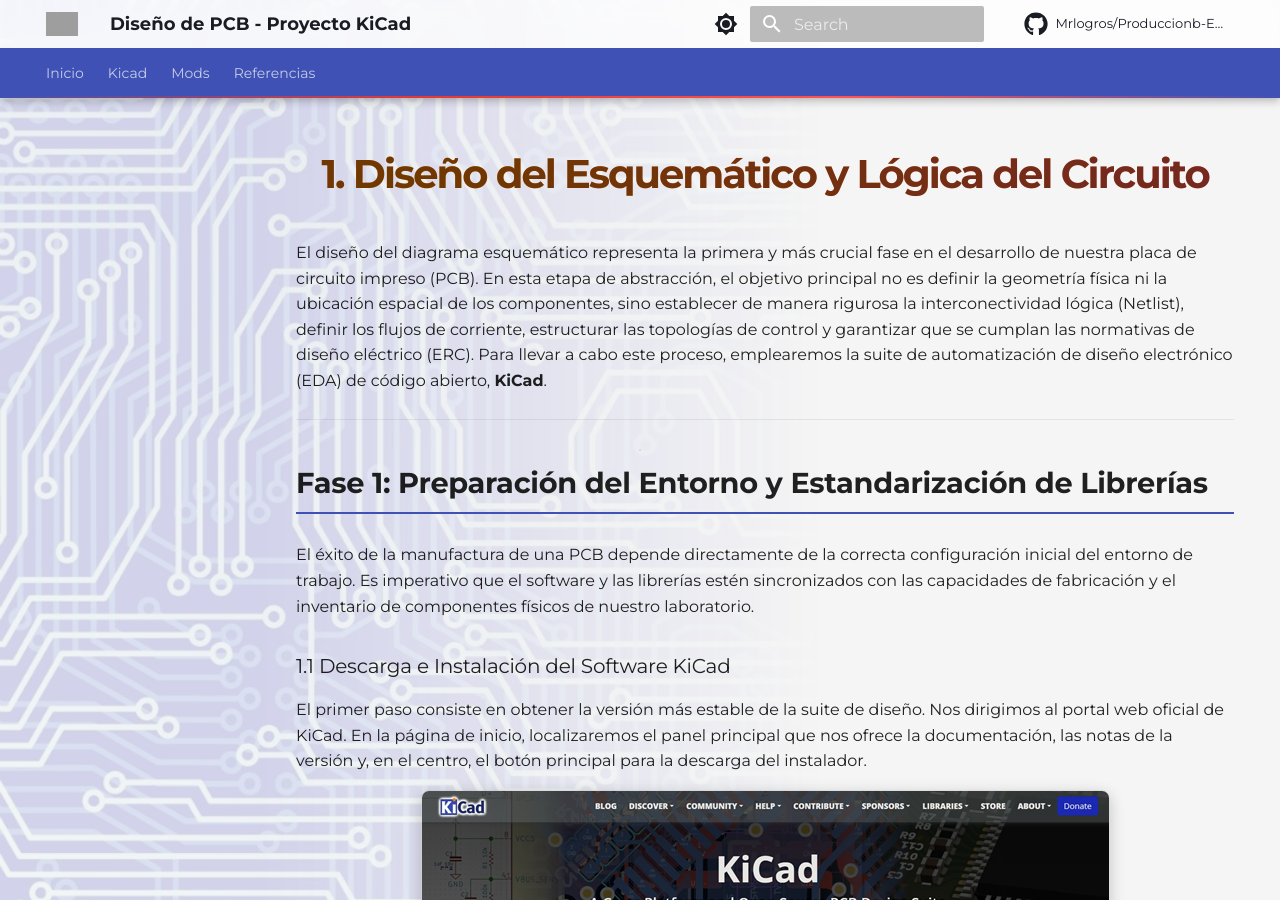
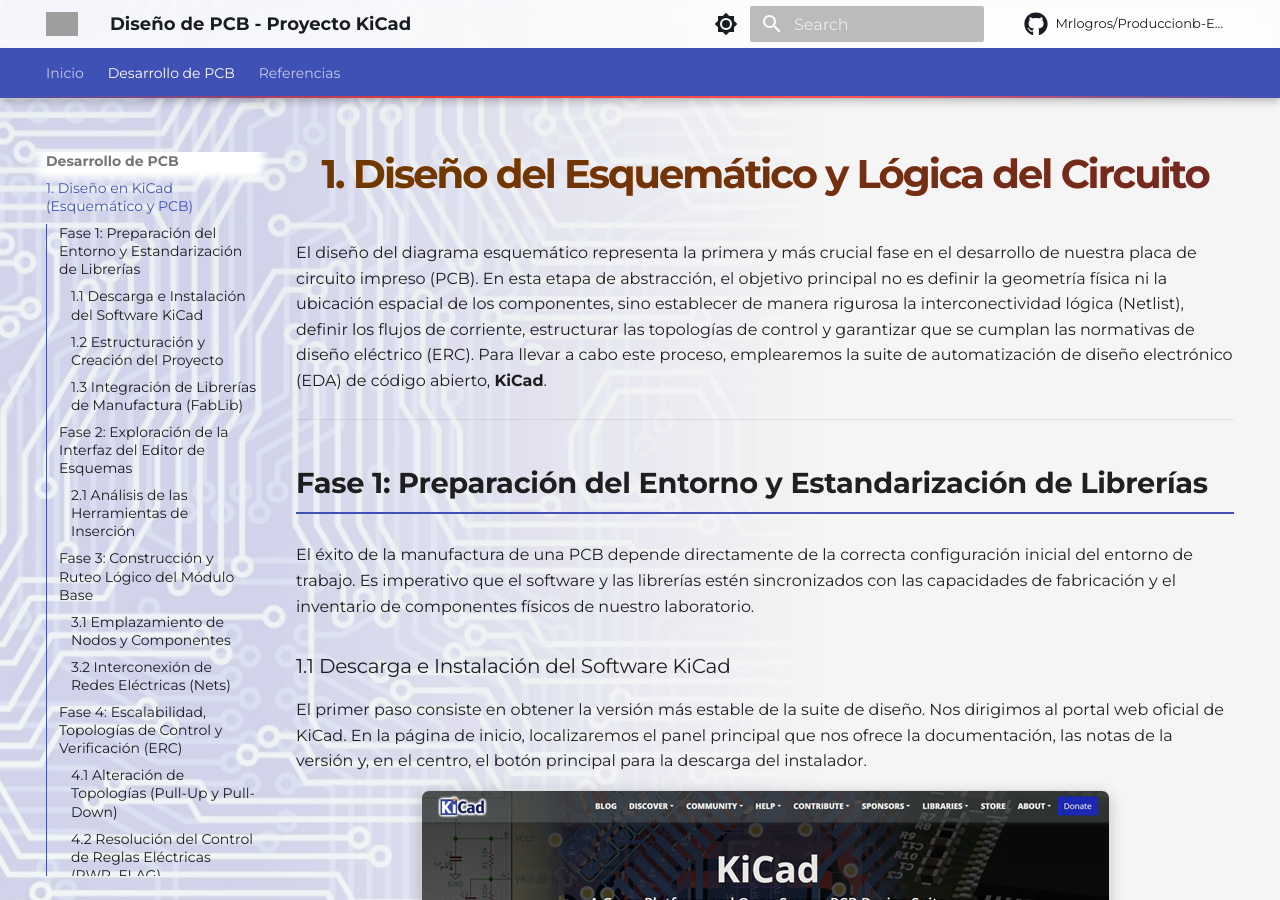
Before and after one commit to Mrlogros/Produccionb-Electronica, an MkDocs documentation site: the page built from docs/diseno-kicad.md, in a window 1280 px wide and 900 px high. Built offline with MkDocs 1.6.1 and Material for MkDocs 9.7.7, drawn with Linux system fonts in a browser that asks for light colours; comment, search, counter and statistics services are not loaded; grey boxes are pictures that could not be loaded.

Commit message:
Revise navigation menu in mkdocs.yml
Updated navigation structure in mkdocs.yml to reflect new sections.

```diff
--- a/mkdocs.yml
+++ b/mkdocs.yml
@@ -5,14 +5,12 @@
 repo_url: https://github.com/Mrlogros/Produccionb-Electronica
 repo_name: Mrlogros/Produccionb-Electronica
 
-# Menú agrupado para forzar las pestañas superiores modernas
+# Menú agrupado
 nav:
   - Inicio: index.md
-  - Kicad:
-    - 1. Diseño del Esquemático: esquematico.md
-    - 2. Editor de Placas (Layout): editor-placas.md
-  - Mods:
-    - 3. Mods CE y Ajustes: mods-ce.md
+  - Desarrollo de PCB:
+    - 1. Diseño en KiCad (Esquemático y PCB): diseno-kicad.md
+    - 2. Manufactura (Mods CE): mods-ce.md
   - Referencias: recursos.md
 
 
```
